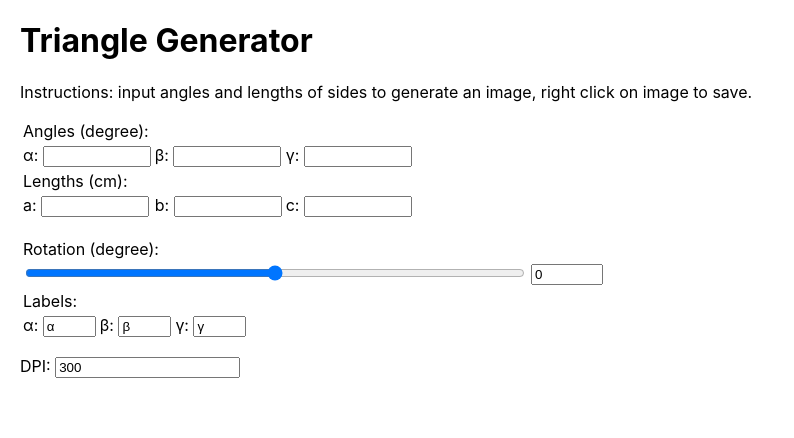
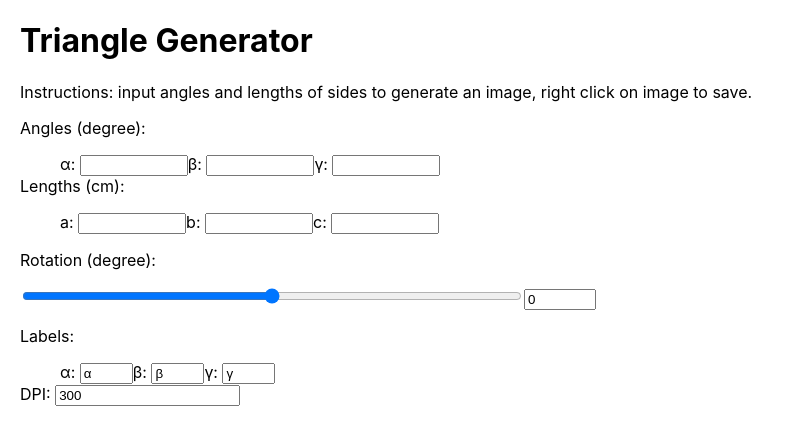
Before and after one commit to henry-szeto-man-chun/triangle-generator, a React (Create React App) app: page / in a window 1280 px wide. Shown: the top 438 px of the page, without its empty margins (0-794 px from the left). Built offline with nearby package versions, Linux system fonts and the light colour scheme.

Commit message:
simplified layout

```diff
--- a/src/App.css
+++ b/src/App.css
@@ -1,3 +1,12 @@
+.data-box {
+  clear: both;
+}
+
+.data-input {
+  list-style-type: none;
+  float: left;
+}
+
 .inputs {
   width: 100px;
 }
--- a/src/App.tsx
+++ b/src/App.tsx
@@ -93,113 +93,99 @@ function App() {
       <p>
         Instructions: input angles and lengths of sides to generate an image, right click on image to save.
       </p>
-      <table>
-        <tbody>
-          <tr>
-            <td colSpan={3}>Angles (degree):</td>
-          </tr>
-          <tr>
-            <td>
-              <AngleInput
+
+      <div className='data-box'>
+        <p>Angles (degree):</p>
+        <ul>
+          <li className='data-input'><AngleInput
             prompt='&alpha;: '
             getter={angles}
             index={0}
             handler={handleAnglesChange}
-                inferredValue={triangle !== null ? triangle.angles[0] : NaN} />
-            </td>
-            <td>
+            triangle={triangle} />
+          </li>
+          <li className='data-input'>
             <AngleInput
               prompt='&beta;: '
               getter={angles}
               index={1}
               handler={handleAnglesChange}
-                inferredValue={triangle !== null ? triangle.angles[1] : NaN} />
-            </td>
-            <td>
+              triangle={triangle} />
+          </li>
+          <li className='data-input'>
             <AngleInput
               prompt='&gamma;: '
               getter={angles}
               index={2}
               handler={handleAnglesChange}
-                inferredValue={triangle !== null ? triangle.angles[2] : NaN} />
-            </td>
-          </tr>
-          <tr>
-            <td colSpan={3}>Lengths (cm):</td>
-          </tr>
-          <tr>
-            <td>
+              triangle={triangle} />
+          </li>
+        </ul>
+      </div>
+      <div className='data-box'>
+        <p>Lengths (cm):</p>
+        <ul>
+          <li className='data-input'>
             <LengthInput
               prompt='a: '
               getter={lengths}
               index={0}
               handler={handleLengthsChange}
-                inferredValue={triangle !== null ? triangle.lengths[0] : NaN} />
-            </td>
-            <td>
+              triangle={triangle} />
+          </li>
+          <li className='data-input'>
             <LengthInput
               prompt='b: '
               getter={lengths}
               index={1}
               handler={handleLengthsChange}
-                inferredValue={triangle !== null ? triangle.lengths[1] : NaN} />
-            </td>
-            <td>
+              triangle={triangle} />
+          </li>
+          <li className='data-input'>
             <LengthInput
               prompt='c: '
               getter={lengths}
               index={2}
               handler={handleLengthsChange}
-                inferredValue={triangle !== null ? triangle.lengths[2] : NaN} />
-            </td>
-          </tr>
-        </tbody>
-      </table>
-      <p className='error-message'>{errorMessage}</p>
-      <table>
-        <tbody>
-          <tr>
-            <td colSpan={2}>Rotation (degree):</td>
-          </tr>
-          <tr>
-            <td><input
+              triangle={triangle} />
+          </li>
+        </ul>
+      </div>
+      <div className='data-box'>
+        {errorMessage ? <p className='error-message'>errorMessage</p> : ''}
+      </div>
+      <div className='data-box'>
+        <p>Rotation (degree):</p>
+        <input
           className='slider'
           type='range'
           min='-180'
           max='180'
           value={rotation}
-              onChange={(e: React.ChangeEvent<HTMLInputElement>) => handleRotationChange(e.currentTarget.value)} /></td>
-            <td><input
+          onChange={(e: React.ChangeEvent<HTMLInputElement>) => handleRotationChange(e.currentTarget.value)} />
+        <input
           type='number'
           min='-180'
           max='180'
           value={rotation}
-              onChange={(e: React.ChangeEvent<HTMLInputElement>) => handleRotationChange(e.currentTarget.value)} /></td>
-          </tr>
-        </tbody>
-
-      </table>
-      <table>
-        <tbody>
-          <tr>
-            <td colSpan={3}>Labels:</td>
-          </tr>
-          <tr>
-            <td><TextInput prompt='&alpha;: ' getter={labelA} setter={setLabelA} /></td>
-            <td><TextInput prompt='&beta;: ' getter={labelB} setter={setLabelB} /></td>
-            <td><TextInput prompt='&gamma;: ' getter={labelC} setter={setLabelC} /></td>
-          </tr>
-        </tbody>
-
-      </table>
-      <p>
+          onChange={(e: React.ChangeEvent<HTMLInputElement>) => handleRotationChange(e.currentTarget.value)} />
+      </div>
+      <div className='data-box'>
+        <p>Labels:</p>
+        <ul>
+          <li className='data-input'><TextInput prompt='&alpha;: ' getter={labelA} setter={setLabelA} /></li>
+          <li className='data-input'><TextInput prompt='&beta;: ' getter={labelB} setter={setLabelB} /></li>
+          <li className='data-input'><TextInput prompt='&gamma;: ' getter={labelC} setter={setLabelC} /></li>
+        </ul>
+      </div>
+      <div className='data-box'>
       <label htmlFor='dpiEle'>DPI: </label>
         <input
           id='dpiEle'
           type='number'
           value={dpi}
           onChange={(e: React.ChangeEvent<HTMLInputElement>) => handleDpiChange(e.currentTarget.value)} />
-      </p>
+      </div>
       <canvas id='myCanvas' width='400' height='400'></canvas>
     </div>
   );
--- a/src/components/TriangleDataInput.tsx
+++ b/src/components/TriangleDataInput.tsx
@@ -1,7 +1,9 @@
 import React from "react";
+import Triangle from "../Triangle";
 
-function AngleInput({prompt, getter, index, handler, inferredValue}: {prompt: string, getter: number[], index: number, handler: Function, inferredValue: number}) {
+function AngleInput({prompt, getter, index, handler, triangle}: {prompt: string, getter: number[], index: number, handler: Function, triangle: Triangle | null}) {
     const id = React.useId()
+    const inferredValue = (triangle !== null) ? triangle.angles[index] : NaN
 
     return (
         <>
@@ -21,8 +23,10 @@ function AngleInput({prompt, getter, index, handler, inferredValue}: {prompt: st
     )
 }
 
-function LengthInput({prompt, getter, index, handler, inferredValue}: {prompt: string, getter: number[], index: number, handler: Function, inferredValue: number}) {
+function LengthInput({prompt, getter, index, handler, triangle}: {prompt: string, getter: number[], index: number, handler: Function, triangle: Triangle | null}) {
     const id = React.useId()
+    const inferredValue = (triangle !== null) ? triangle.lengths[index] : NaN
+
     return (
         <>
             <label htmlFor={id}>{prompt}</label>
```
Lines whose indentation alone changed are shown as unchanged.
